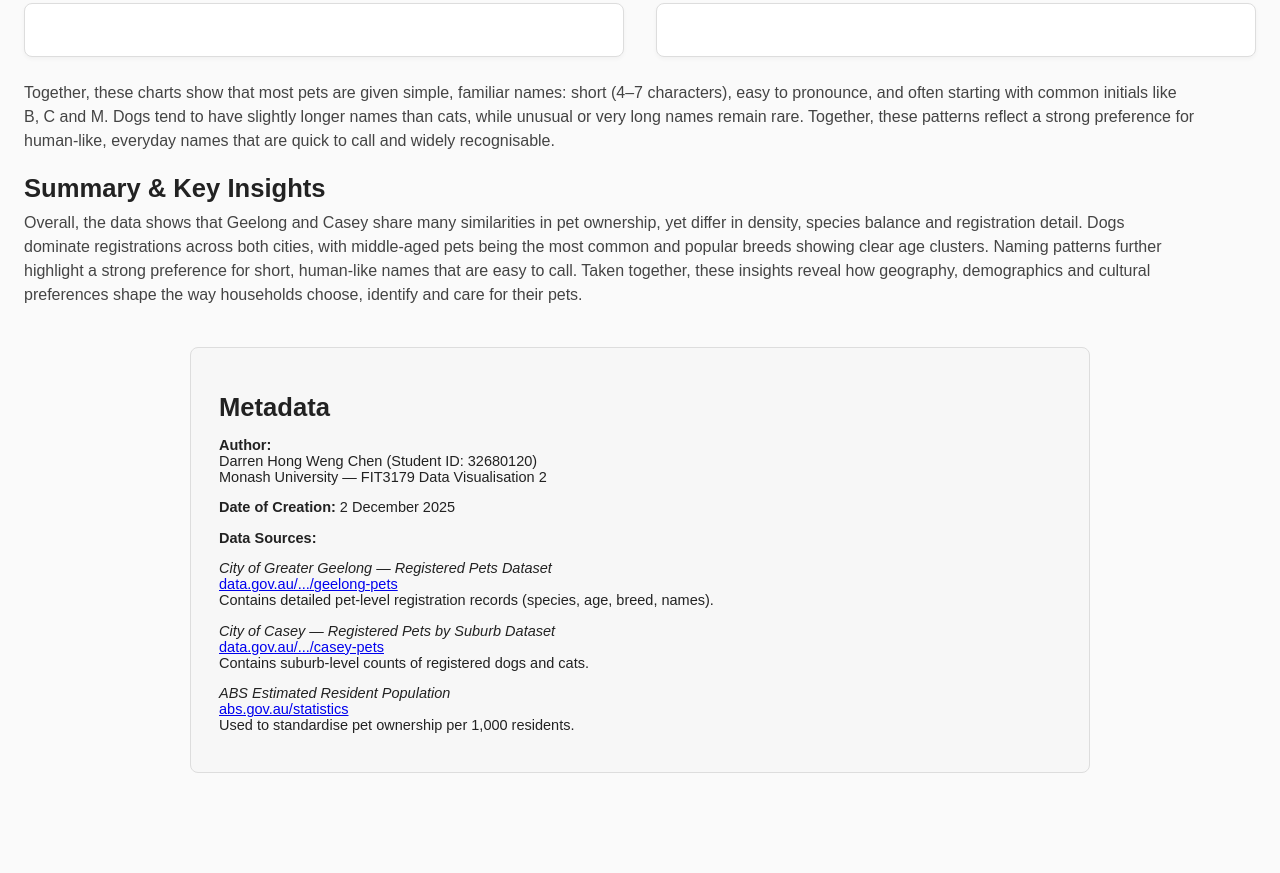
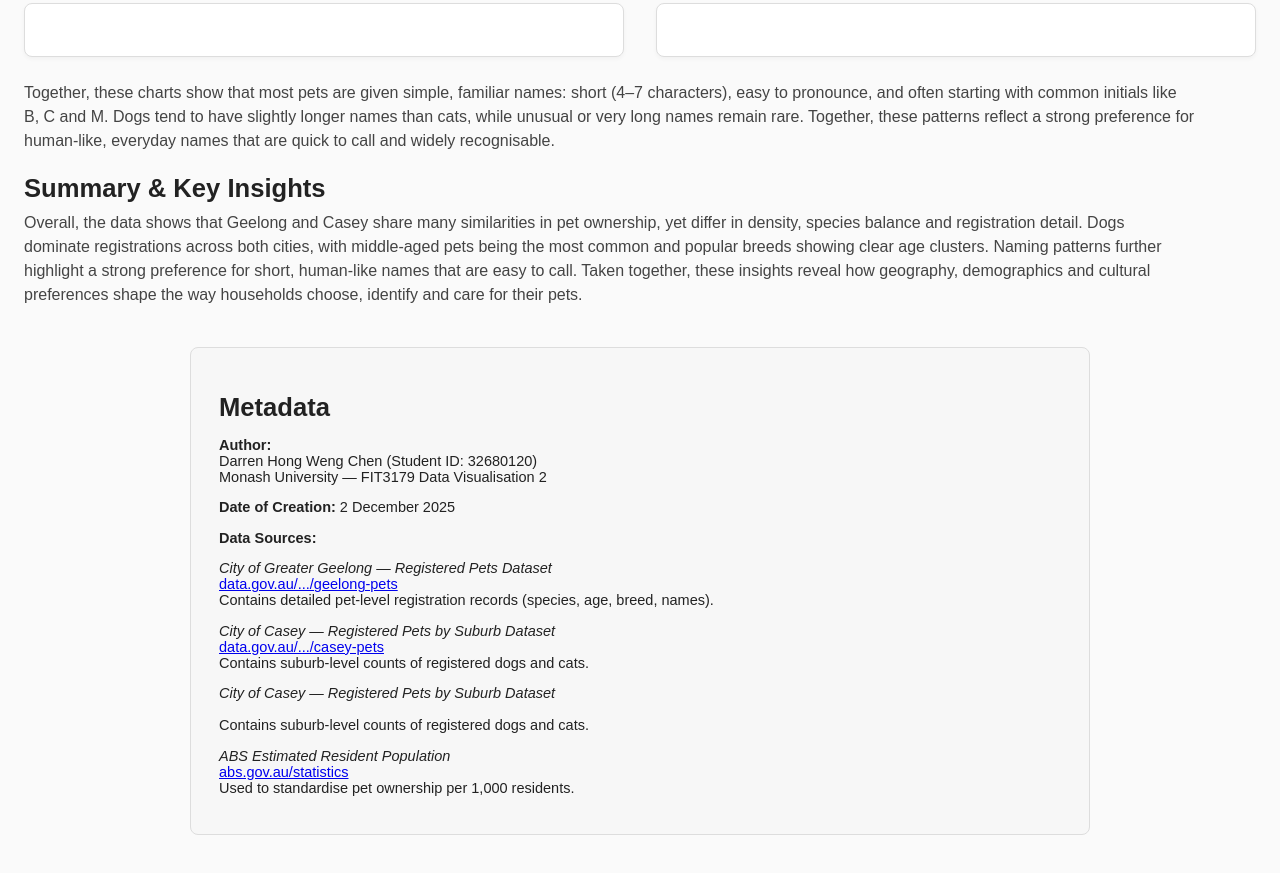
Before and after one commit to darrenchenhw/dv2-pet-dashboard, a plain HTML site: page index.html in a window 1280 px wide. Shown: the part 4365-5238 px from the top of the page. Drawn offline with Linux system fonts and the light colour scheme; a script that the page names is missing.

Commit message:
Update index.html

```diff
--- a/index.html
+++ b/index.html
@@ -504,6 +504,10 @@
     <a href="https://discover.data.vic.gov.au/dataset/animal-registrations-in-city-of-casey">data.gov.au/.../casey-pets</a><br>
     Contains suburb-level counts of registered dogs and cats.</p>
 
+    <p><em>City of Casey — Registered Pets by Suburb Dataset</em><br>
+    <a href="https://discover.data.vic.gov.au/dataset/animal-registrations-in-city-of-casey"></a><br>
+    Contains suburb-level counts of registered dogs and cats.</p>
+
     <p><em>ABS Estimated Resident Population</em><br>
     <a href="https://www.abs.gov.au/statistics">abs.gov.au/statistics</a><br>
     Used to standardise pet ownership per 1,000 residents.</p>
```
